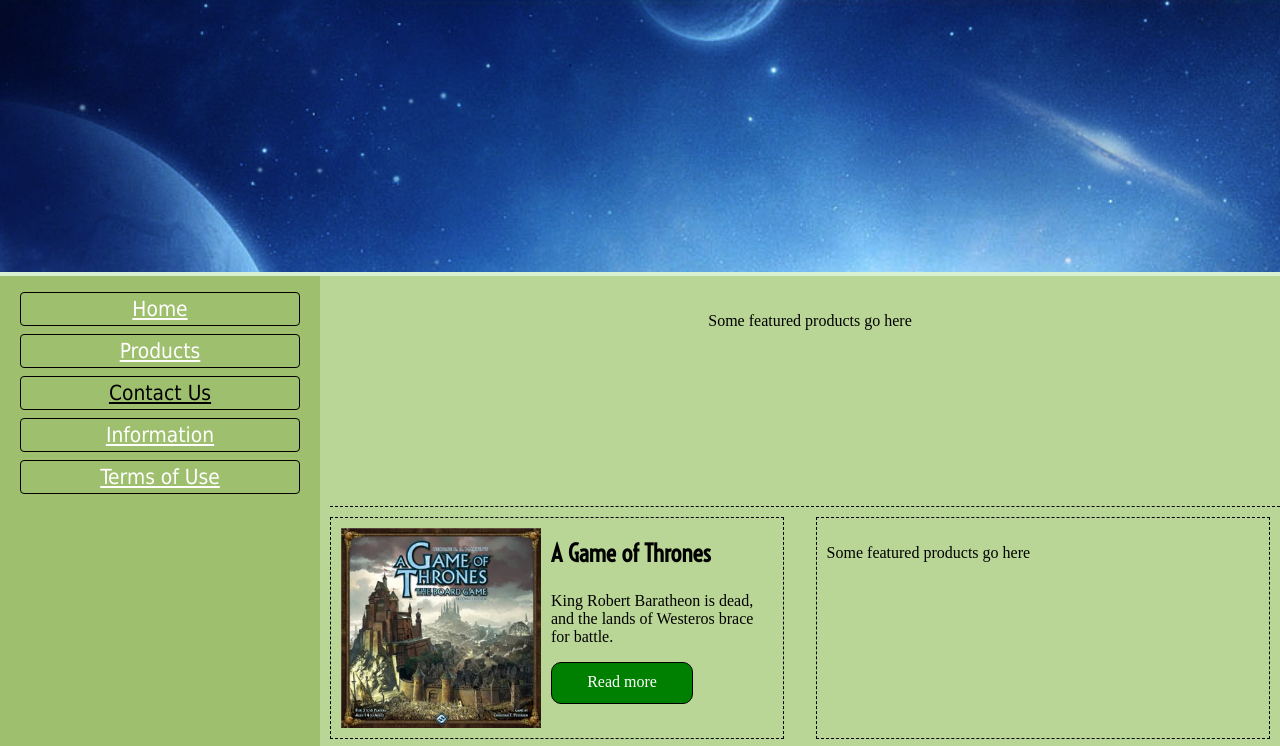
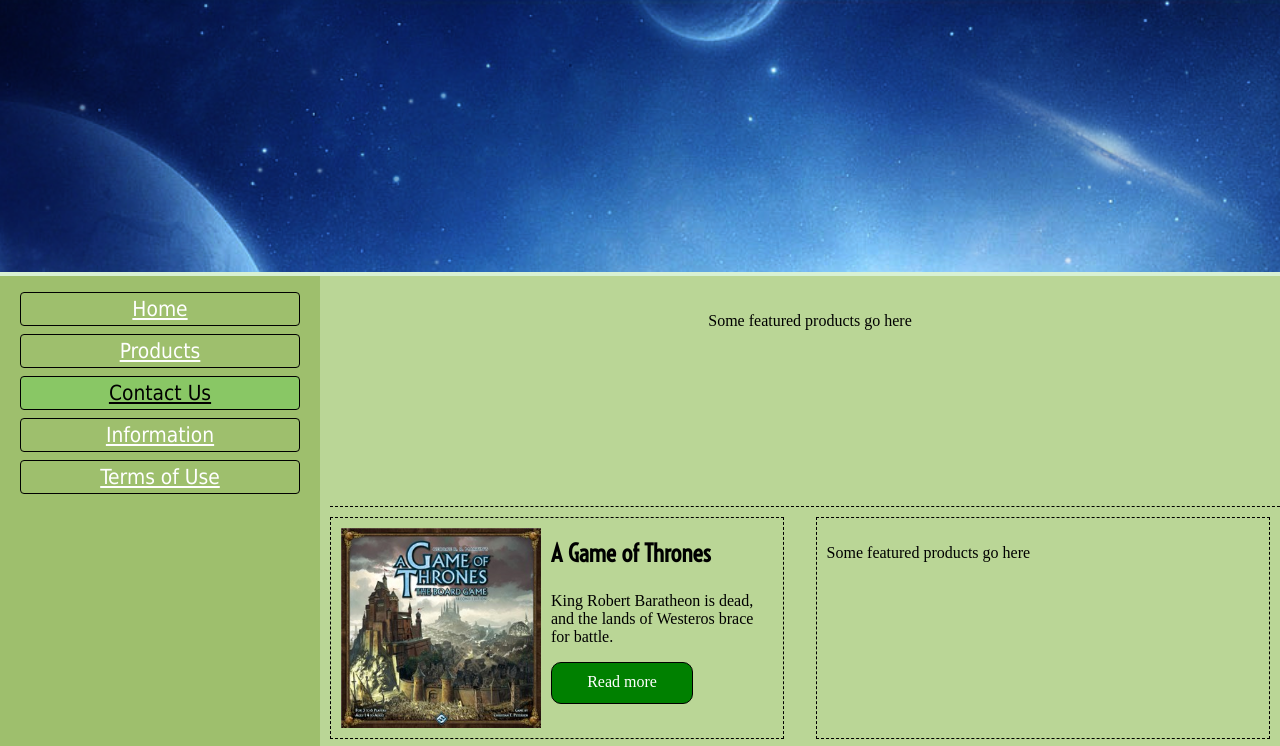
Before and after one commit to jsunborn/webtek-prosjekt-2014, a plain HTML site: page website/home/index.html in a window 1280 px wide. In both pictures the pointer is over the element 160 px from the left and 393 px from the top of the page. Shown: the top 746 px of the page. Drawn offline with nearby package versions, Linux system fonts and the light colour scheme; a web font is replaced by a local one.

Commit message:
correctede main-style.css

```diff
--- a/website/stylization/main_style.css
+++ b/website/stylization/main_style.css
@@ -74,6 +74,9 @@ nav.sidemenu ul li {
 	padding: 4px 0px 4px 0px;
 	font-family: "Amaranth", Tahoma, Verdana, Helvetica, sans-serif;
 	font-size: 1.3em;
+}
+nav.sidemenu ul :hover {
+	background-color: #89C765;
 }
 
 nav.productcategory li {
```
